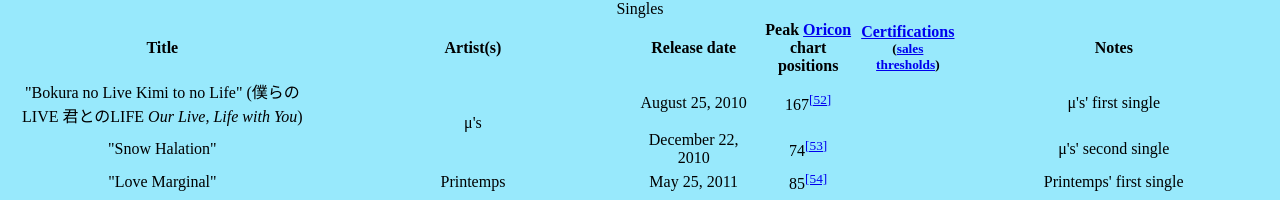
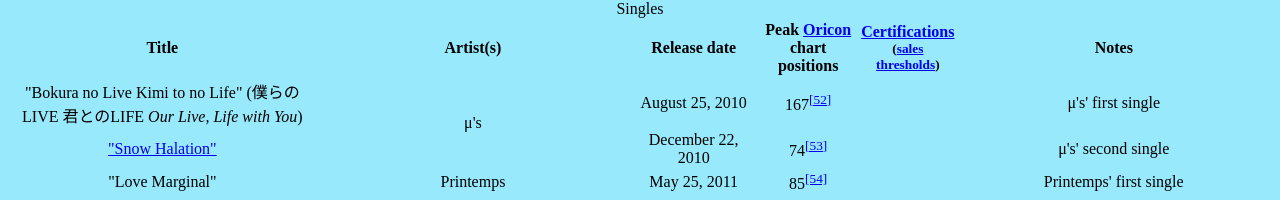
Before and after one commit to Ron2333/ron2333.github.io, a plain HTML site: page index.html in a window 1280 px wide. Shown: the part 978-1178 px from the top of the page. Drawn offline with Linux system fonts and the light colour scheme.

Commit message:
Update index.html

```diff
--- a/index.html
+++ b/index.html
@@ -71,7 +71,7 @@ Now their “School Idol Project” begins  <br>to make their dreams come true!
 <td>μ's' first single
 </td></tr>
 <tr>
-<td>"Snow Halation"
+    <td><a href="https://www.youtube.com/watch?v=g1p5eNOsl7I">"Snow Halation"</a>
 </td>
 <td>December 22, 2010
 </td>
```
